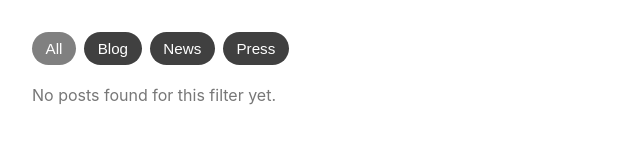
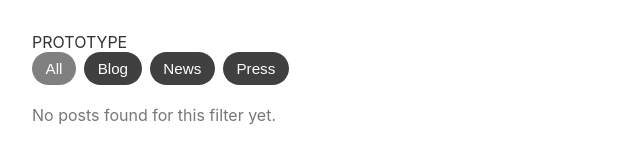
Before and after one commit to hanseltime/sorrow-test, a plain HTML site: page index.html in a window 1280 px wide. Shown: the whole page, without its empty margins (0-640 px from the left). Drawn offline with Linux system fonts and the light colour scheme; no server answers.

Commit message:
Update index.html

```diff
--- a/index.html
+++ b/index.html
@@ -26,6 +26,7 @@
   </style>
 </head>
 <body>
+  <div>PROTOTYPE</div>
   <div class="filters">
     <button data-filter="__all__" class="active">All</button>
     <button data-filter="blog">Blog</button>
```
